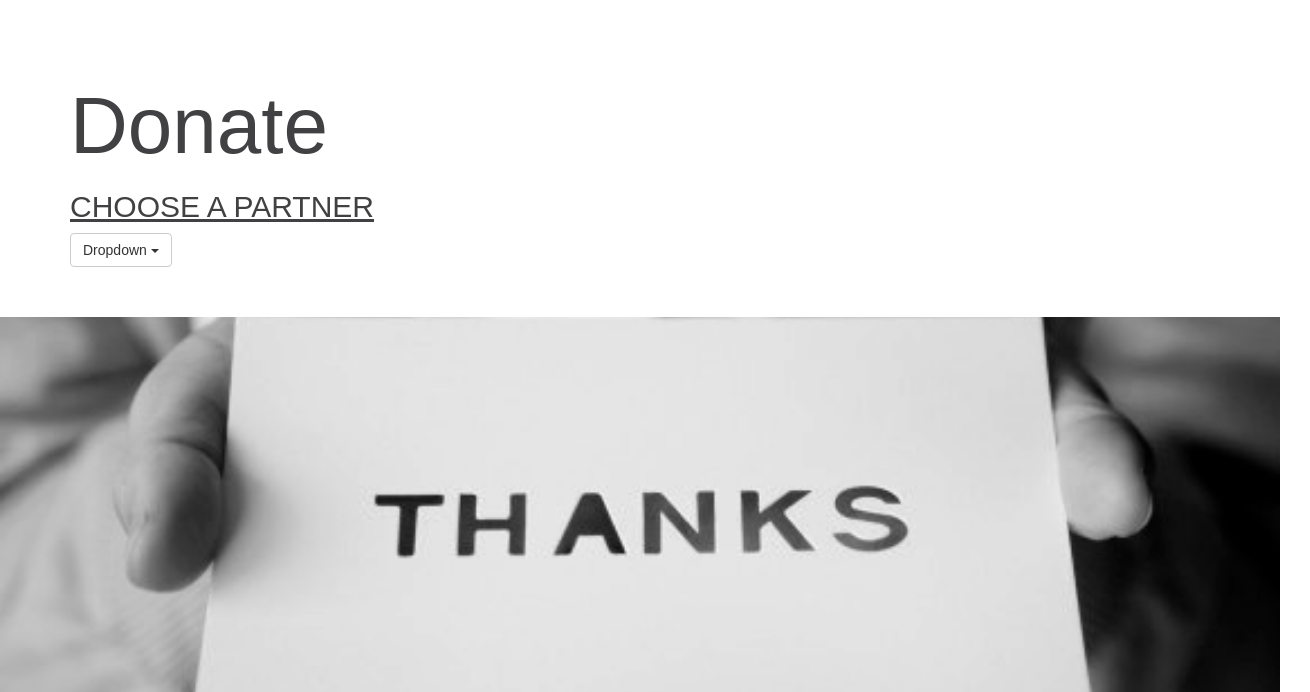
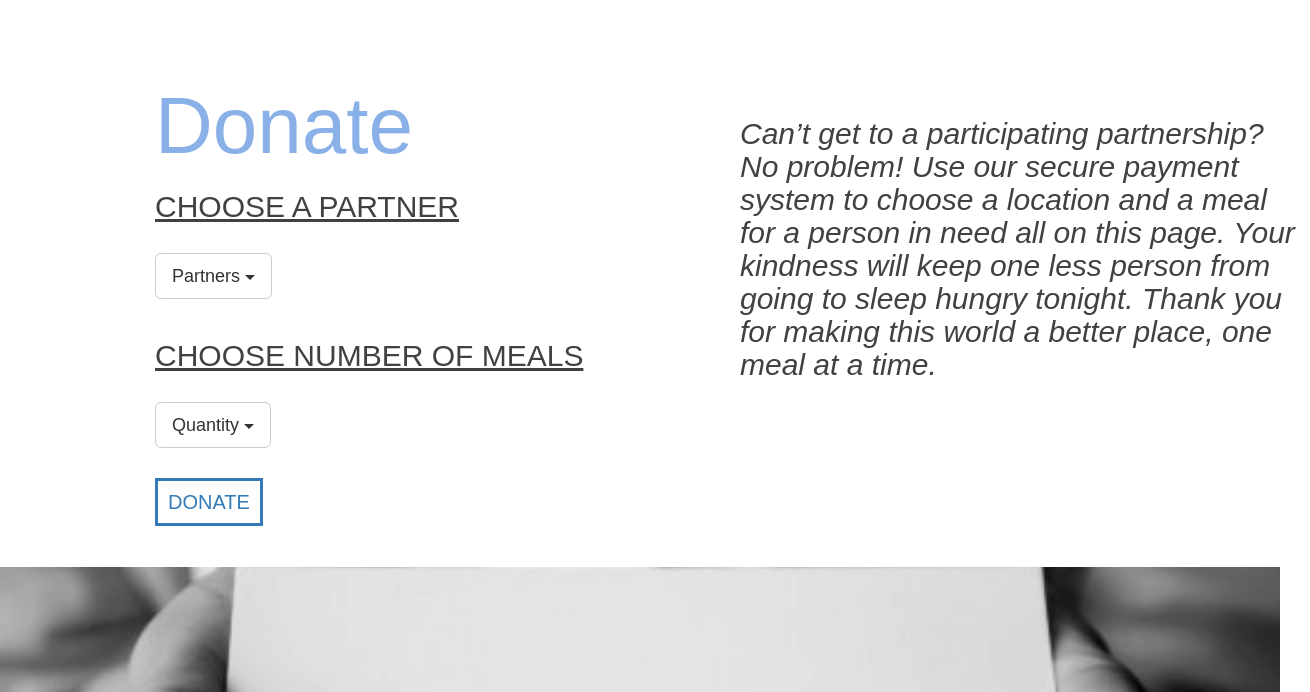
Before and after one commit to TeamPIF/PayItForward, a plain HTML site: page PIF_FrontEnd/donate.html in a window 1280 px wide. Shown: the part 108-800 px from the top of the page, 1310 px wide, since content can reach past the window. Drawn offline with Linux system fonts and the light colour scheme; a web font is replaced by a local one.

Commit message:
updated Donate

```diff
--- a/PIF_FrontEnd/css/partners-page.css
+++ b/PIF_FrontEnd/css/partners-page.css
@@ -30,17 +30,19 @@
     background-size: cover;
 }
 
-.donate-header {
+#donate-header {
     padding-top: 170px; /* If you're making other pages, make sure there is 50px of padding to make sure the navbar doesn't overlap content! */
     padding-bottom: 50px;
     color: #f8f8f8;
+    margin-left: 140px;
 }
 
-.donate-header h1 {
+#donate-header h1 {
     font-size: 80px;
+    color: #89b0e7;
 }
 
-.donate-header h3 {
+#donate-header h3 {
     text-space: 5px;
     font-size: 30px;
     text-transform: uppercase;
@@ -54,4 +56,5 @@
 
 
 
+
 /*<h2 id = "number_avail">10</h2> <h3 id = "item_avail">bagels available</h3>.*/
--- a/PIF_FrontEnd/donate.html
+++ b/PIF_FrontEnd/donate.html
@@ -68,20 +68,20 @@
 </nav>
 
 <!-- Header -->
-<div class="donate-header">
+<div id="donate-header">
     <div class="container">
         <div class="row">
-            <div class="col-lg-12">
+            <div class="col-lg-6">
                 <h1>Donate</h1>
 
                 <h3>Choose a Partner</h3>
 
-            </div>
-        </div>
-
+                <br>
+                <div class="btn-group" role="group">
                     <div class="dropdown">
-            <button class="btn btn-default dropdown-toggle" type="button" id="dropdownMenu1" data-toggle="dropdown" aria-haspopup="true" aria-expanded="true">
-                Dropdown
+                        <button class="btn btn-default btn-lg dropdown-toggle" type="button"
+                                id="dropdownMenu1" data-toggle="dropdown" aria-haspopup="true" aria-expanded="true">
+                            Partners
                             <span class="caret"></span>
                         </button>
                         <ul class="dropdown-menu" aria-labelledby="dropdownMenu1">
@@ -92,11 +92,42 @@
                             <li><a href="#">Gorger's Subs</a></li>
                         </ul>
                     </div>
+                    <br>
+                    <h3>Choose number of meals</h3><br>
+
+                    <div>
+                        <button class="btn btn-default btn-lg dropdown-toggle" type="button"
+                                id="dropdownMenu2" data-toggle="dropdown" aria-haspopup="true" aria-expanded="true">
+                            Quantity
+                            <span class="caret"></span>
+                        </button>
+                        <ul class="dropdown-menu" aria-labelledby="dropdownMenu2">
+                            <li><a href="#">1</a></li>
+                            <li><a href="#">2</a></li>
+                            <li><a href="#">3</a></li>
+                            <li><a href="#">4</a></li>
+                            <li><a href="#">5</a></li>
+                        </ul>
+                    </div>
+                    <br>
+                    <br>
+                    <div id = "donate_button" class = "col-lg-offset-0">
+                        <a href="donate.html">DONATE</a>
+                    </div>
+                </div>
+            </div>
+
+            <div class = "col-lg-6" style ="margin-top:35px; font-style: italic">
+                <h2>Can’t get to a participating partnership? No problem! Use our secure
+                    payment system to choose a location and a meal for a person in need all on this page. Your kindness
+                    will keep one less person from going to sleep hungry tonight. Thank you for making this world a
+                    better place, one meal at a time.
+                </h2>
 
             </div>
-
+        </div>
+    </div>
     <!-- /.container -->
-
 </div>
 <!-- /.denote-header -->
 
```
Also changed, not shown: PIF_FrontEnd/index.html (+1 -1 lines). Lines whose indentation alone changed are shown as unchanged.
